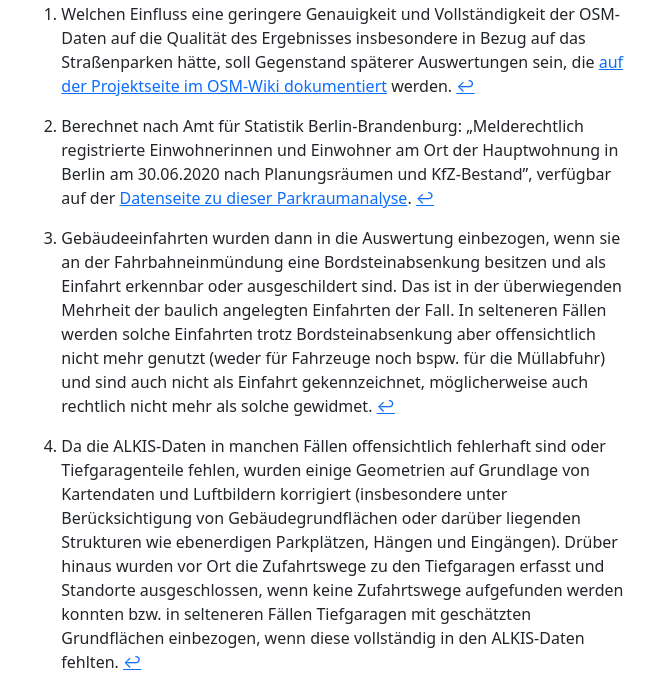
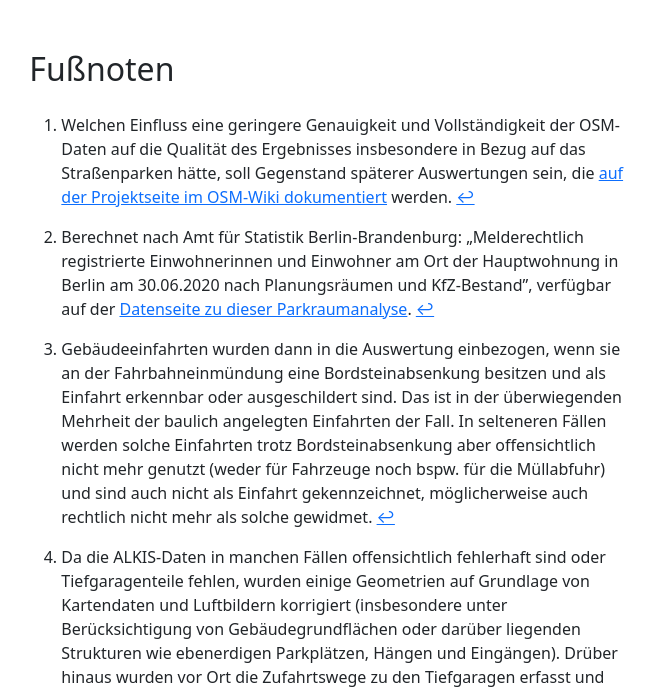
Before and after one commit to osmberlin/strassenraumkarte-neukoelln, a Jekyll site: the page built from parkraumkarte/report.md, in a window 1280 px wide and 900 px high, scrolled down 19948 px, cut to the strip 213-900 px from the top of the window. Shown: the whole strip, without its empty margins (196-851 px from the left). Built offline with Jekyll 4.4.1, drawn with Linux system fonts in a browser that asks for light colours.

Commit message:
Report: Add headline for Footnotes

```diff
--- a/parkraumkarte/report.md
+++ b/parkraumkarte/report.md
@@ -649,3 +649,6 @@ Einfahrten bzw. abgesenkte Bordsteine, für die in den OSM-Daten keine Breiten v
 {: class="mt-5 mb-4" }
 
 <iframe style="width: 100%; height: 1450px" src="https://docs.google.com/spreadsheets/d/e/2PACX-1vTz-b9t4qHgk3yN-n7g1y8f9KszT-77AjJsDgGPi0d3E04hKCcB-GG1rd39LUcHHMErju3lQJSPEt4S/pubhtml?gid=670505529&amp;single=true&amp;widget=true&amp;headers=false"></iframe>
+
+## Fußnoten
+{: class="mt-5 mb-4" }
```
